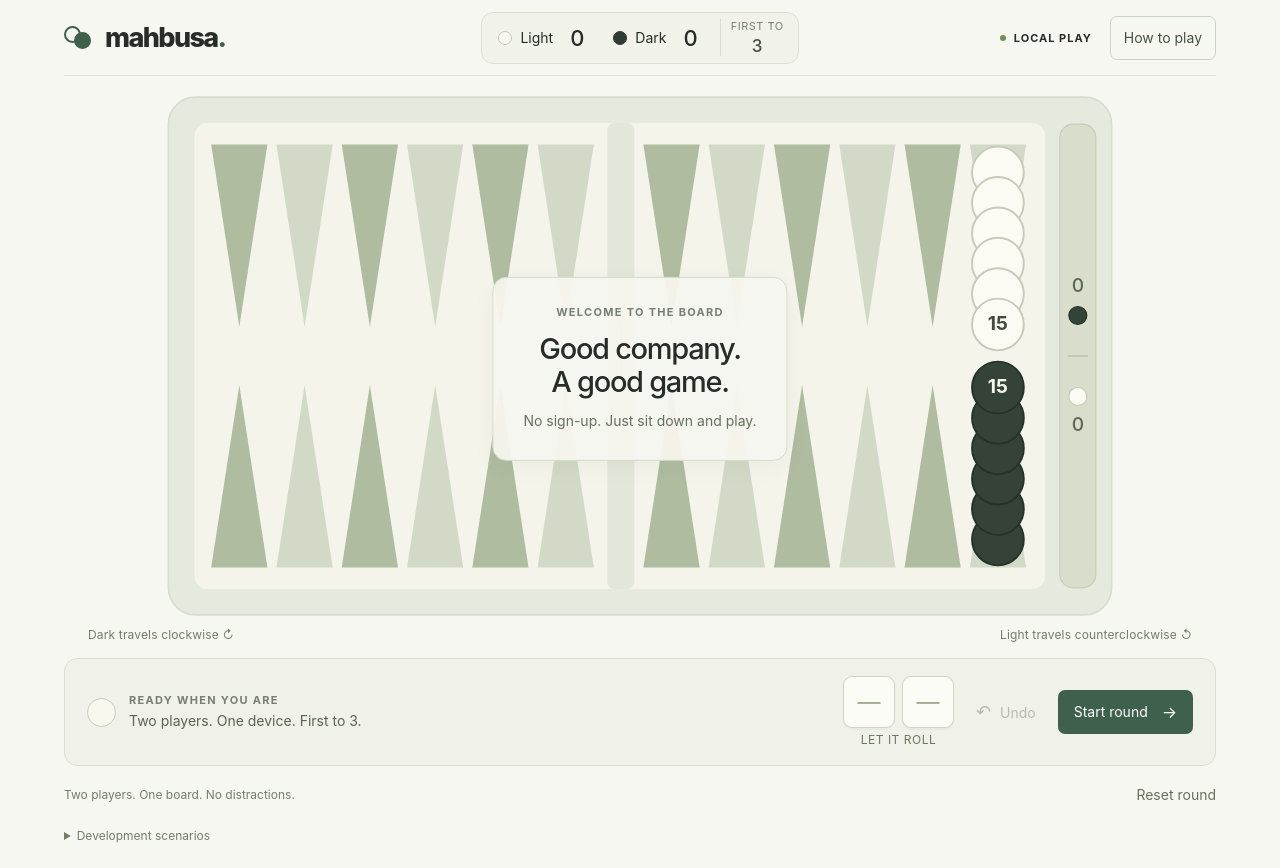
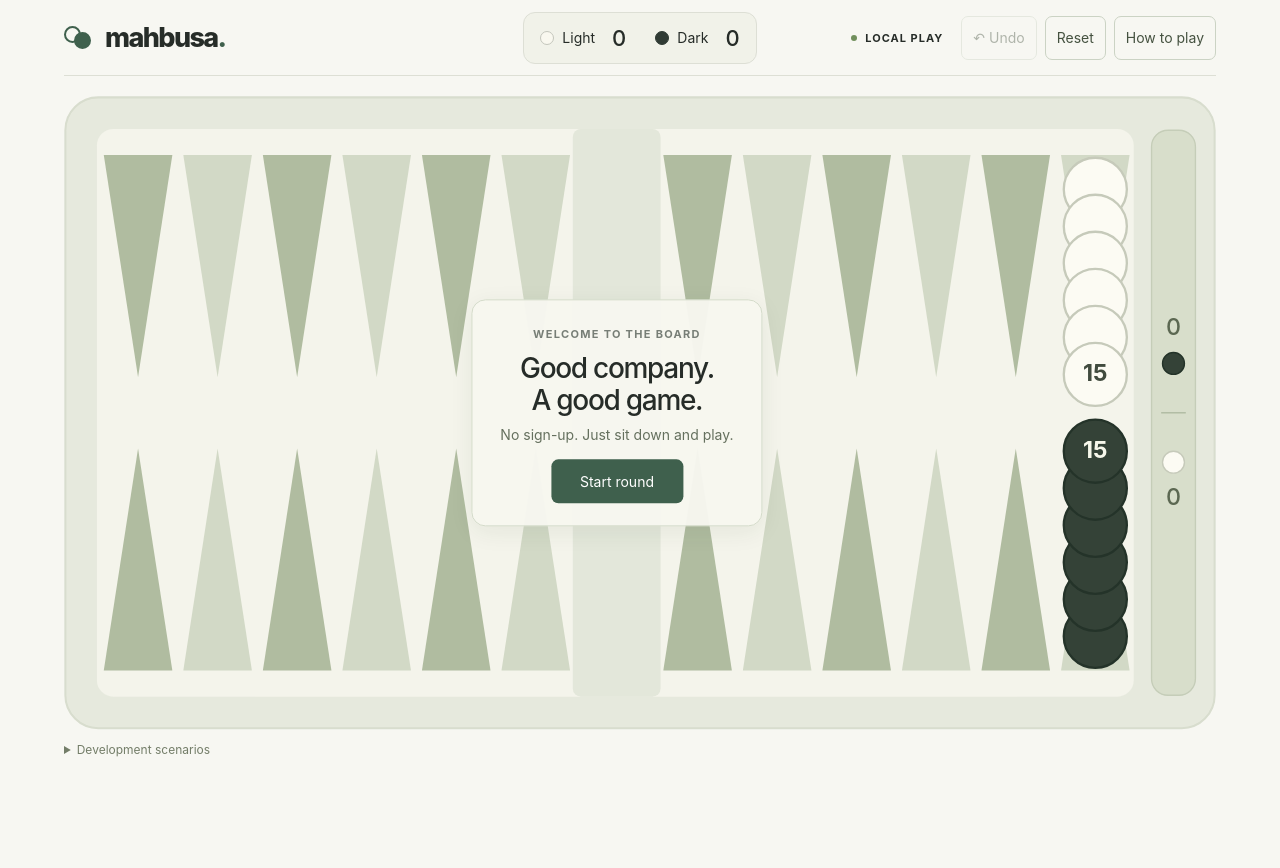
Before and after one commit to ramikamel/mahbusa, a Svelte app: page / in a window 1280 px wide. After the commit the page ends 800 px from the top, so only its background shows below. Built offline with nearby package versions, Linux system fonts and the light colour scheme.

Commit message:
Move game controls into center messages and dice onto the board wall

```diff
--- a/src/App.svelte
+++ b/src/App.svelte
@@ -2,6 +2,7 @@
   import { onMount } from 'svelte';
   import type { Component } from 'svelte';
   import Board from './components/Board.svelte';
+  import Die from './components/Die.svelte';
   import { createGame, startRound, openingRoll, startGame, applyMovePath, availableMoves, availableMovePaths, undo, endTurnAndRoll, nextGameAndRoll, randomDie } from './lib/engine';
   import type { Game, MovePath, Pair, Player } from './lib/engine';
   let game: Game = $state(createGame());
@@ -18,11 +19,8 @@
   const paths = $derived(selected === null ? [] : availableMovePaths(game, selected));
   const destinations = $derived([...new Set(paths.map(path => path.to))]);
   const finished = $derived(game.phase === 'gameOver' || game.phase === 'roundOver');
-  const shownDice = $derived(game.dice ?? (game.phase === 'opening' || game.phase === 'roll' ? game.opening : null));
   const openingTied = $derived(game.opening?.[0] != null && game.opening[0] === game.opening[1]);
-  const dots: Record<number, number[]> = { 1: [4], 2: [0, 8], 3: [0, 4, 8], 4: [0, 2, 6, 8], 5: [0, 2, 4, 6, 8], 6: [0, 2, 3, 5, 6, 8] };
-  const primaryLabel = $derived(game.phase === 'ready' ? 'Start round' : game.phase === 'roll' ? 'Start game' : game.phase === 'moving' ? 'End turn' : game.phase === 'gameOver' ? 'Next game' : 'New round');
-  const status = $derived(notice || (game.phase === 'ready' ? 'Two players. One device. First to 3.' :
+  const status = $derived(notice || (game.phase === 'ready' ? 'Sit down and play.' :
     game.phase === 'opening' ? (openingTied ? 'A tie! Both players reroll.' : game.opening ? `${names[game.opening[0] === null ? 0 : 1]}, roll your die.` : 'Roll one die each. Higher starts.') :
     game.phase === 'roll' ? `${names[game.active]} starts. Ready to play?` :
     game.phase === 'moving' ? (moves.length ? (selected === null ? 'Choose a checker. Legal moves will light up.' : 'Choose a highlighted destination.') : 'No moves remaining. End your turn when ready.') :
@@ -72,7 +70,7 @@
   function reset() { game = startRound(); clear(); resetDialog.close(); }
 </script>
 
-<svelte:head><title>Mahbusa · Two players. One board.</title></svelte:head>
+<svelte:head><title>Mahbusa</title></svelte:head>
 <div class="app-wrap">
   <header class="site-header">
     <a class="wordmark" href="/" onclick={(event) => event.preventDefault()} aria-label="Mahbusa home"><span class="brand-icon" aria-hidden="true"><i></i><i></i></span>mahbusa<span class="wordmark-dot">.</span></a>
@@ -80,59 +78,63 @@
       {#each names as name, player}
         <div class="player-score" class:active-player={game.active === player && !finished && game.phase !== 'ready' && game.phase !== 'opening'}>
           <span class="player-disc" class:dark-disc={player === 1}></span><span>{name}</span><strong>{game.score[player]}</strong>
+          {#if game.active === player && game.phase === 'moving'}<span class="sr-only">Current turn</span>{/if}
         </div>
       {/each}
-        <div class="round-target">FIRST TO <strong>3</strong></div>
     </div>
-    <div class="header-right"><span class="local-label"><span class="status-dot"></span>{online ? 'LOCAL PLAY' : 'OFFLINE PLAY'}</span><button class="rules-button" onclick={() => rulesDialog.showModal()}>How to play</button></div>
+    <div class="header-right">
+      <span class="local-label"><span class="status-dot"></span>{online ? 'LOCAL PLAY' : 'OFFLINE PLAY'}</span>
+      <div class="header-tools" role="group" aria-label="Game controls">
+        <button class="rules-button undo-control" aria-label="Undo last move" disabled={game.phase !== 'moving' || !game.history.length} onclick={() => { game = undo(game); clear(); }}><span aria-hidden="true">↶</span> Undo</button>
+        <button class="rules-button reset-control" aria-label="Reset round" onclick={() => resetDialog.showModal()}>Reset</button>
+        <button class="rules-button help-control" onclick={() => rulesDialog.showModal()}>How to play</button>
+      </div>
+    </div>
   </header>
   <main>
     <div class="portrait-prompt"><span aria-hidden="true">↻</span><h2>A little more room to play.</h2><p>Turn your phone sideways for the board.</p><small>Your current game stays right here.</small></div>
     <section class="play-area" aria-label="Game">
+      <p class="sr-only" aria-live="polite">{status}</p>
       <div class="board-region">
-        <Board {game} {selected} {moves} {destinations} {choosePoint} bearOff={() => destination(-1)} />
+        <Board {game} {selected} {moves} {destinations} {choosePoint} bearOff={() => destination(-1)}>
+          {#snippet wall()}
+            {#if game.phase === 'moving' && game.dice}
+              <div class="wall-dice" role="group" aria-label={'Dice ' + game.dice.join(' and ')}>
+                {#each game.dice as value}<Die {value} spent={!game.remaining.includes(value)} />{/each}
+              </div>
+            {/if}
+          {/snippet}
+        </Board>
         {#if game.phase === 'ready'}
-          <div class="welcome-note"><span class="eyebrow">WELCOME TO THE BOARD</span><h2>Good company.<br />A good game.</h2><p>No sign-up. Just sit down and play.</p></div>
-        {/if}
-        {#if finished}
-          <div class="result-card" aria-label="Game result"><div role="status"><div class="eyebrow">{game.phase === 'roundOver' ? 'ROUND COMPLETE' : 'GAME COMPLETE'}</div><h2>{names[game.outcome!.winner]} wins<span>.</span></h2><p>{game.outcome!.reason === 'mother' ? 'Mother piece pinned' : game.outcome!.points === 2 ? 'All checkers off. Opponent has none off.' : 'All checkers borne off.'}</p><div class="points-award">+{game.outcome!.points} {game.outcome!.points === 1 ? 'point' : 'points'}</div></div><button class="primary-button result-action" onclick={primary}>{game.phase === 'roundOver' ? 'New round' : 'Next game'}</button></div>
-        {/if}
-      </div>
-      <div class="turn-panel" class:opening-panel={game.phase === 'opening' || game.phase === 'roll'}>
-        <div class="turn-info"><span class="turn-marker" class:dark-marker={game.active === 1}></span><div><div class="eyebrow">{game.phase === 'opening' ? 'WHO GOES FIRST?' : game.phase === 'roll' ? `${names[game.active].toUpperCase()} STARTS` : finished ? 'WELL PLAYED' : game.phase === 'ready' ? 'READY WHEN YOU ARE' : `${names[game.active].toUpperCase()}'S TURN`}</div><p aria-live="polite">{status}</p></div></div>
-        <div class="turn-actions">
-          {#if game.phase === 'opening' || game.phase === 'roll'}
+          <div class="center-message welcome-message"><span class="eyebrow">WELCOME TO THE BOARD</span><h2>Good company.<br />A good game.</h2><p>No sign-up. Just sit down and play.</p><button class="primary-button" onclick={primary}>Start round</button></div>
+        {:else if game.phase === 'opening' || game.phase === 'roll'}
+          <div class="center-message opening-message" aria-label="Opening contest">
+            <span class="eyebrow">{game.phase === 'opening' ? 'WHO GOES FIRST?' : names[game.active].toUpperCase() + ' STARTS'}</span>
+            <p class="opening-status">{status}</p>
             <div class="opening-rolls" role="group" aria-label="Opening rolls">
               {#each [0, 1] as player}
                 {@const value = game.opening?.[player]}
                 <div class="opening-player">
-                  <div class="die" role="img" aria-label={value == null ? `${names[player]} has not rolled` : `${names[player]} rolled ${value}`}>
-                    {#if value != null}{#each Array(9) as _, cell}<span class:visible-pip={dots[value].includes(cell)}></span>{/each}{:else}<span class="die-dash">—</span>{/if}
-                  </div>
+                  <Die value={value ?? null} label={value == null ? names[player] + ' has not rolled' : names[player] + ' rolled ' + value} />
                   <button class="primary-button opening-button" disabled={game.phase !== 'opening' || (!openingTied && value != null)} onclick={() => openingDie(player as Player)}>{names[player]}: {openingTied ? 'reroll' : value != null ? 'rolled' : 'roll die'}</button>
                 </div>
               {/each}
             </div>
             <div class="opening-start">{#if game.phase === 'roll'}<button class="primary-button" onclick={primary}>Start game</button>{/if}</div>
-          {:else}
-          <div class="dice-area" aria-label={shownDice ? `Dice ${shownDice.join(' and ')}` : 'Dice not rolled'}>
-            <div class="dice-pair">{#each [0, 1] as index}{@const value = shownDice?.[index]}<div class="die" class:die-spent={game.phase === 'moving' && value != null && !game.remaining.includes(value)} aria-hidden="true">{#if value != null}{#each Array(9) as _, cell}<span class:visible-pip={dots[value].includes(cell)}></span>{/each}{:else}<span class="die-dash">—</span>{/if}</div>{/each}</div>
-            <span class="dice-caption">{game.phase === 'moving' ? `${game.remaining.length} ${game.remaining.length === 1 ? 'MOVE' : 'MOVES'} LEFT` : 'LET IT ROLL'}</span>
           </div>
-          <button class="undo-button" aria-label="Undo last move" disabled={game.phase !== 'moving' || !game.history.length} onclick={() => { game = undo(game); clear(); }}><span aria-hidden="true">↶</span> Undo</button>
-          {#if !finished}<button class="primary-button" disabled={game.phase === 'moving' && moves.length > 0} onclick={primary}>{primaryLabel}<span aria-hidden="true">→</span></button>{/if}
+        {:else if finished}
+          <div class="center-message result-card" aria-label="Game result"><div role="status"><div class="eyebrow">{game.phase === 'roundOver' ? 'ROUND COMPLETE' : 'GAME COMPLETE'}</div><h2>{names[game.outcome!.winner]} wins<span>.</span></h2><p>{game.outcome!.reason === 'mother' ? 'Mother piece pinned' : game.outcome!.points === 2 ? 'All checkers off. Opponent has none off.' : 'All checkers borne off.'}</p><div class="points-award">+{game.outcome!.points} {game.outcome!.points === 1 ? 'point' : 'points'}</div></div><button class="primary-button result-action" onclick={primary}>{game.phase === 'roundOver' ? 'New round' : 'Next game'}</button></div>
+        {:else if !moves.length}
+          <div class="center-message turn-complete" aria-label="Turn complete"><span class="eyebrow">{names[game.active].toUpperCase()}'S TURN</span><h2>{game.remaining.length ? 'No moves available.' : 'Turn complete.'}</h2><p>Pass the board when you're ready.</p><button class="primary-button" onclick={primary}>End turn</button></div>
         {/if}
+        {#if choices.length}
+          <div class="center-message move-choice" role="group" aria-label="Choose dice for move"><p>Use which dice?</p><div class="choice-actions">{#each choices as path}<button class="primary-button" onclick={() => commit(path)}>Use {path.steps.map(step => step.die).join(' + ')}</button>{/each}<button class="text-button" onclick={() => choices = []}>Cancel</button></div></div>
+        {/if}
+        {#if destinations.includes(-1)}<button class="bear-off-button" onclick={() => destination(-1)}>Bear off selected checker</button>{/if}
+        {#if notice}<p class="board-notice" role="status">{notice}</p>{/if}
       </div>
-      </div>
-      {#if choices.length}
-        <div class="die-choice" role="group" aria-label="Choose dice for move"><span>Use which dice?</span>{#each choices as path}<button onclick={() => commit(path)}>Use {path.steps.map(step => step.die).join(' + ')}</button>{/each}<button class="text-button" onclick={() => choices = []}>Cancel</button></div>
-      {/if}
-      {#if destinations.includes(-1)}<button class="bear-off-button" onclick={() => destination(-1)}>Bear off selected checker →</button>{/if}
     </section>
-    <footer class="game-footer"><span>Two players. One board. No distractions.</span><button class="text-button" onclick={() => resetDialog.showModal()}>Reset round</button></footer>
-    {#if DevTools}
-      <DevTools loadScenario={(fixture) => { game = fixture; clear(); }} setDice={(value) => forced = value} />
-    {/if}
+    {#if DevTools}<DevTools loadScenario={(fixture) => { game = fixture; clear(); }} setDice={(value) => forced = value} />{/if}
   </main>
 </div>
 <dialog bind:this={rulesDialog} aria-labelledby="rules-title">
--- a/src/components/Board.svelte
+++ b/src/components/Board.svelte
@@ -1,16 +1,21 @@
 <script lang="ts">
   import type { Game, Move, Player } from '../lib/engine';
-  let { game, selected, moves, destinations, choosePoint, bearOff }: {
+  import type { Snippet } from 'svelte';
+  let { game, selected, moves, destinations, choosePoint, bearOff, wall }: {
     game: Game; selected: number | null; moves: Move[]; destinations: number[];
     choosePoint: (point: number) => void; bearOff: () => void;
+    wall?: Snippet;
   } = $props();
   const top = Array.from({ length: 12 }, (_, i) => i + 12);
   const bottom = Array.from({ length: 12 }, (_, i) => 11 - i);
   let width = $state(1200);
   let height = $state(800);
   const compact = $derived(height <= 600 && width > height);
-  const boardHeight = $derived(compact ? 250 : 462);
-  function x(slot: number) { return 64 + slot * 58 + (slot >= 6 ? 36 : 0); }
+  const boardHeight = $derived(compact ? 320 : 462);
+  let boardWidth = $state(0);
+  let boardPixelsHeight = $state(0);
+  const scale = $derived(Math.min(boardWidth / 840, boardPixelsHeight / boardHeight));
+  function x(slot: number) { return 64 + slot * 58 + (slot >= 6 ? 50 : -10); }
   const targets = $derived(new Set(destinations));
   const canBear = $derived(targets.has(-1));
   function tokens(point: number) {
@@ -32,12 +37,11 @@
 
 <svelte:window bind:innerWidth={width} bind:innerHeight={height} />
 
-<div class="board-shell">
+<div class="board-shell" bind:clientWidth={boardWidth} bind:clientHeight={boardPixelsHeight}>
   <svg class="board" viewBox={`0 0 840 ${boardHeight}`} aria-label="Mahbusa board, 24 points" role="group">
     <rect x="1" y="1" width="838" height={boardHeight - 2} rx="24" class="board-border" />
     <rect x="24" y="24" width="756" height={boardHeight - 48} rx="12" class="board-field" />
-    <rect x="391" y="24" width="24" height={boardHeight - 48} rx="6" class="board-spine" />
-    <path d={`M403 ${boardHeight / 2 - 28}v56`} class="spine-mark" />
+    <rect x="371" y="24" width="64" height={boardHeight - 48} rx="6" class="board-spine" />
     {#each [{ points: top, upper: true }, { points: bottom, upper: false }] as row}
       {#each row.points as point, slot}
         {@const cx = x(slot)}
@@ -72,5 +76,5 @@
       <text x="809" y={boardHeight / 2 + 67} class="off-number">{game.position.off[0]}</text>
     </g>
   </svg>
-  <div class="board-captions"><span>Dark travels clockwise ↻</span><span>Light travels counterclockwise ↺</span></div>
+  {#if wall}<div class="board-wall" style:left={`${boardWidth / 2 - 17 * scale}px`} style:top={`${boardPixelsHeight / 2}px`}>{@render wall()}</div>{/if}
 </div>
--- /dev/null
+++ b/src/components/Die.svelte
@@ -0,0 +1,7 @@
+<script lang="ts">
+  let { value = null, label, spent = false }: { value?: number | null; label?: string; spent?: boolean } = $props();
+  const dots: Record<number, number[]> = { 1: [4], 2: [0, 8], 3: [0, 4, 8], 4: [0, 2, 6, 8], 5: [0, 2, 4, 6, 8], 6: [0, 2, 3, 5, 6, 8] };
+</script>
+<div class="die" class:die-spent={spent} role="img" aria-label={label ?? (value === null ? 'Die not rolled' : `Die ${value}${spent ? ', used' : ''}`)}>
+  {#if value !== null}{#each Array(9) as _, cell}<span class:visible-pip={dots[value].includes(cell)}></span>{/each}{:else}<span class="die-dash">—</span>{/if}
+</div>
```
Also changed, not shown: src/style.css. Lines whose indentation alone changed are shown as unchanged.
